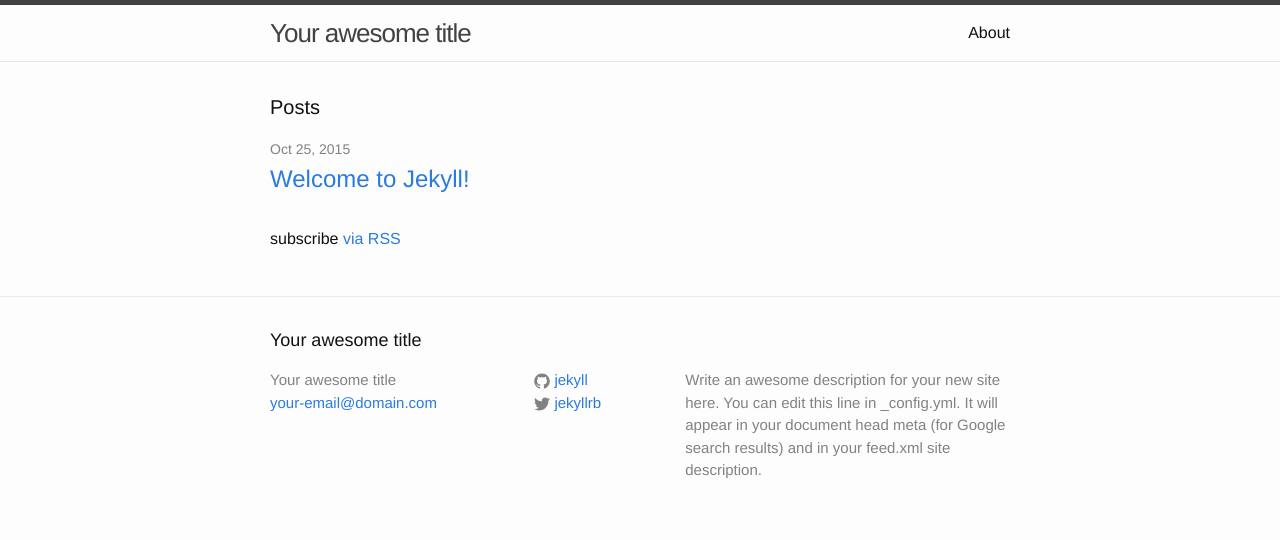
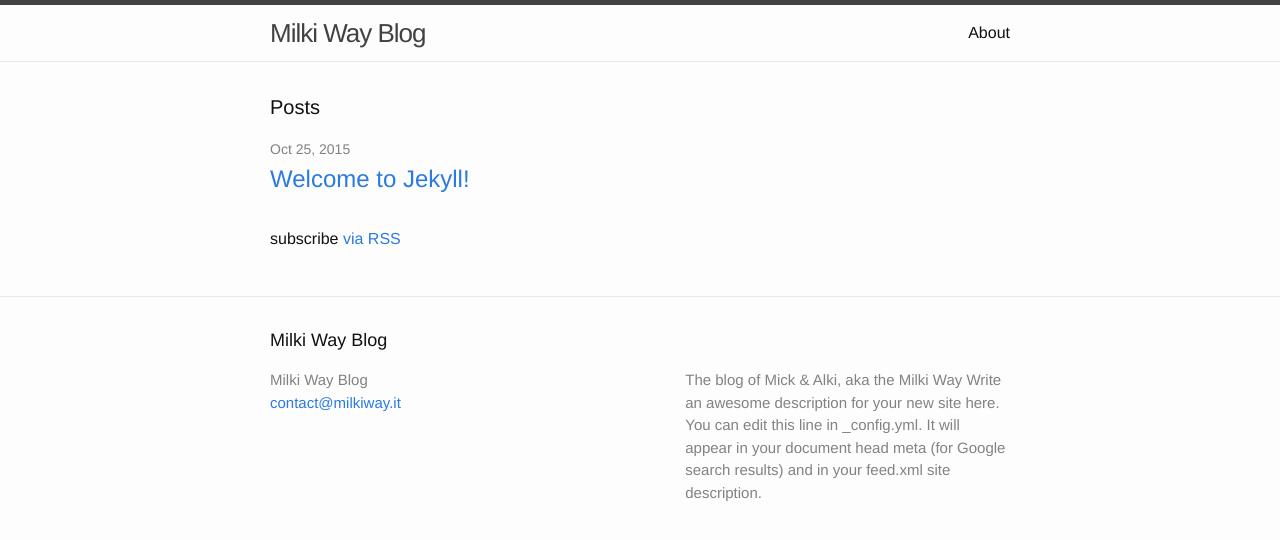
Before and after one commit to dirtyhenry/milkiway-blog, a Jekyll site: the page built from index.html, in a window 1280 px wide. Shown: the top 540 px of the page. Built offline with Jekyll 4.4.1, drawn with Linux system fonts in a browser that asks for light colours.

Commit message:
Basic configuration of the site

```diff
--- a/_config.yml
+++ b/_config.yml
@@ -1,14 +1,13 @@
 # Site settings
-title: Your awesome title
-email: your-email@domain.com
+title: Milki Way Blog
+email: contact@milkiway.it
 description: > # this means to ignore newlines until "baseurl:"
+  The blog of Mick & Alki, aka the Milki Way
   Write an awesome description for your new site here. You can edit this
   line in _config.yml. It will appear in your document head meta (for
   Google search results) and in your feed.xml site description.
 baseurl: "" # the subpath of your site, e.g. /blog/
-url: "http://yourdomain.com" # the base hostname & protocol for your site
-twitter_username: jekyllrb
-github_username:  jekyll
+url: "http://blog.milkiway.it" # the base hostname & protocol for your site
 
 # Build settings
 markdown: kramdown
```
